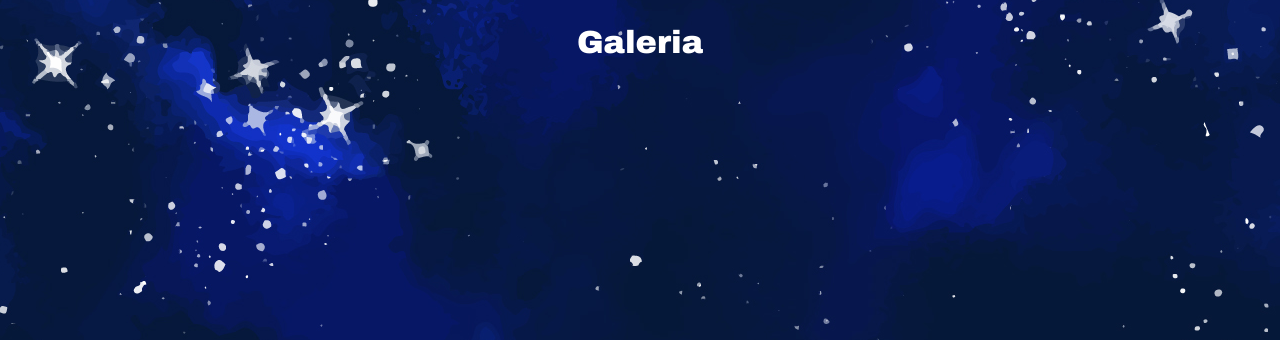
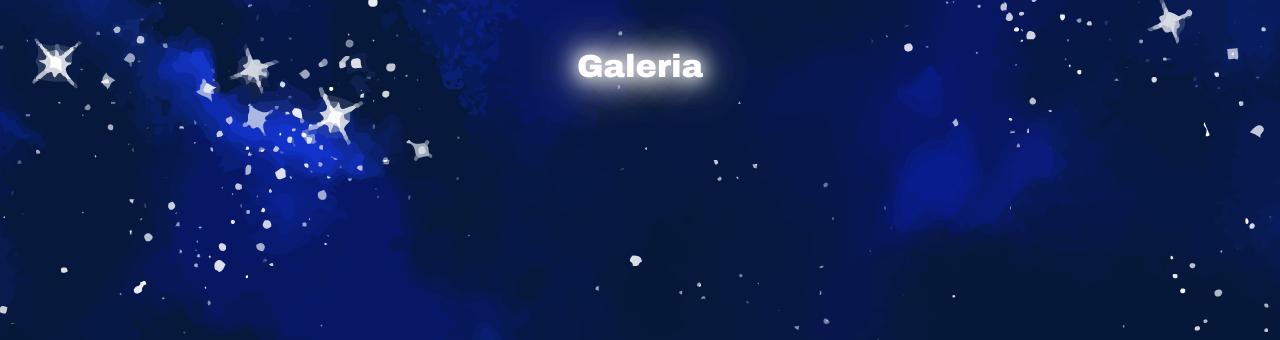
Before and after one commit to SalvadorD18/DIAM-Space4All, a Django app: page /gallery in a window 1280 px wide. Shown: the part 85-425 px from the top of the page. Run offline with Django 4.2, Linux system fonts and the light colour scheme; some libraries are stand-ins or nearby versions.

Commit message:
glow glow glow

```diff
--- a/Space4All/space_trip/templates/space_trip/gallery.html
+++ b/Space4All/space_trip/templates/space_trip/gallery.html
@@ -6,8 +6,25 @@
 
 {% block body %}
 
-    <br>
-    <h2 style="color: white; text-align: center; font-family: 'Arial Black'">Galeria</h2>
+    <br><br>
+    <style>
+        .glow {
+          color: #fff;
+          text-align: left;
+          animation: glow 1s ease-in-out infinite alternate;
+        }
+
+        @-webkit-keyframes glow {
+          from {
+            text-shadow: 0 0 10px #fff, 0 0 20px #fff, 0 0 30px #8d8d8d, 0 0 40px #8d8d8d, 0 0 50px #8d8d8d, 0 0 60px #8d8d8d, 0 0 70px #8d8d8d;
+          }
+
+          to {
+            text-shadow: 0 0 20px #fff, 0 0 30px #fff, 0 0 40px #8d8d8d, 0 0 50px #8d8d8d, 0 0 60px #8d8d8d, 0 0 70px #8d8d8d, 0 0 80px #8d8d8d;
+          }
+        }
+    </style>
+    <h2 class="glow" style="text-align: center; font-family: 'Arial Black'">Galeria</h2>
 
 {% endblock %}
 
```
Also changed, not shown: Space4All/space_trip/templates/space_trip/about-us.html (+19 -2 lines), Space4All/space_trip/templates/space_trip/destinations.html (+19 -2 lines), Space4All/space_trip/templates/space_trip/promotions.html (+19 -2 lines).
